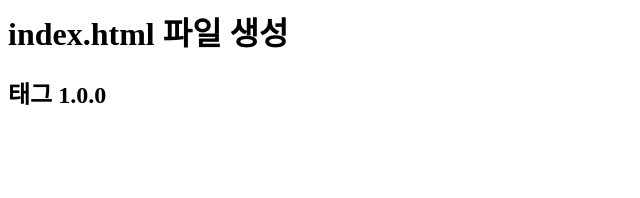
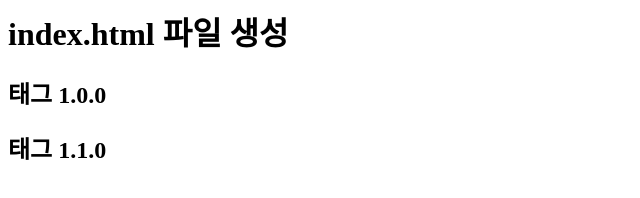
Before and after one commit to shiri0/remoterepo, a plain HTML site: page index.html in a window 1280 px wide. Shown: the whole page, without its empty margins (0-640 px from the left). Drawn offline with Linux system fonts and the light colour scheme.

Commit message:
index.html commit 3

```diff
--- a/index.html
+++ b/index.html
@@ -1,2 +1,3 @@
 <h1>index.html 파일 생성</h1>
 <h2>태그 1.0.0</h2>
+<h2>태그 1.1.0</h2>
```
